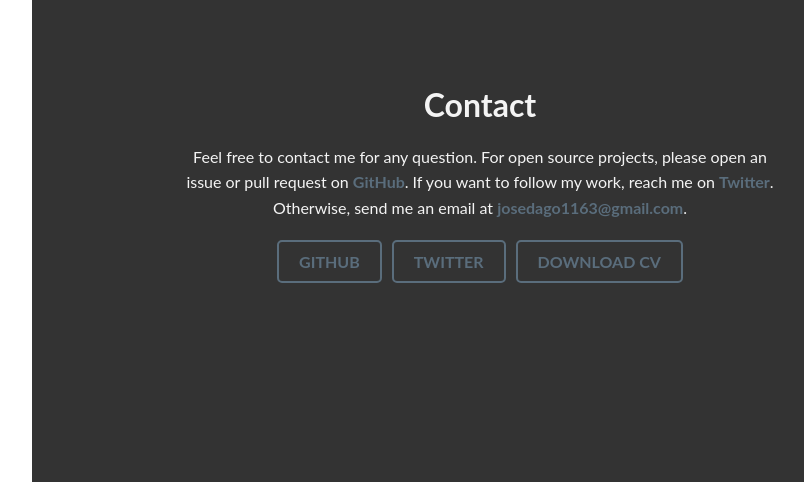
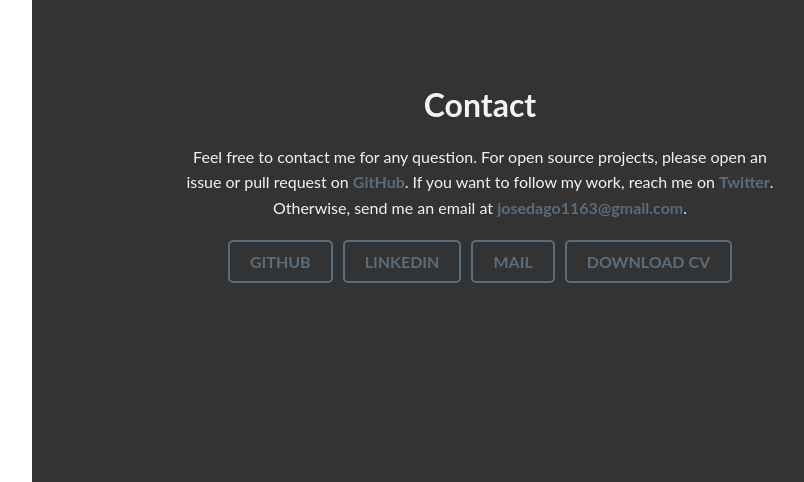
Before and after one commit to DeiviGT1/blog2.0, a Flask app: page / in a window 1280 px wide. Shown: the part 2745-3227 px from the top of the page, without its empty margins (352-1156 px from the left). Run offline with Flask 3, Linux system fonts and the light colour scheme; parts of the project's set-up code (start-up, migrations or seed data) failed here and were passed over; some libraries are stand-ins or nearby versions.

Commit message:
Update contact page: Replace Twitter links with LinkedIn, add Mail button, and assign ID to CV download link.

```diff
--- a/app/templates/main/contact.html
+++ b/app/templates/main/contact.html
@@ -3,11 +3,12 @@
 <div class="content-wrapper-contact half-wrapper">
     <div class="contact-container section">
         <h2>Contact</h2>
-        <p>Feel free to contact me for any question. For open source projects, please open an issue or pull request on <a href="https://github.com/DeiviGT1" target="_blank">GitHub</a>. If you want to follow my work, reach me on <a href="https://twitter.com/DavidGT1163" target="_blank">Twitter</a>. Otherwise, send me an email at <a href="mailto:josedago1163@gmail.com">josedago1163@gmail.com</a>.</p>
+        <p>Feel free to contact me for any question. For open source projects, please open an issue or pull request on <a href="https://github.com/DeiviGT1" target="_blank">GitHub</a>. If you want to follow my work, reach me on <a href="https://www.linkedin.com/in/davidgt1/" target="_blank">Twitter</a>. Otherwise, send me an email at <a href="mailto:josedago1163@gmail.com">josedago1163@gmail.com</a>.</p>
         <div class="buttons">
             <a href="https://github.com/DeiviGT1" target="_blank">Github</a>
-            <a href="https://twitter.com/DavidGT1163" target="_blank">Twitter</a>
-            <a href="{{ url_for('static', filename='pdf/CV-JoseDavidGonzalez.pdf') }}" download="CV-JoseDavidGonzalez.pdf">Download CV</a>
+            <a href="https://www.linkedin.com/in/davidgt1/" target="_blank">Linkedin</a>
+            <a href="mailto:josedago1163@gmail.com">Mail</a>
+            <a href="{{ url_for('static', filename='pdf/CV-JoseDavidGonzalez.pdf') }}" download="CV-JoseDavidGonzalez.pdf" id="CV">Download CV</a>
         </div>
     </div>
 </div>
```
